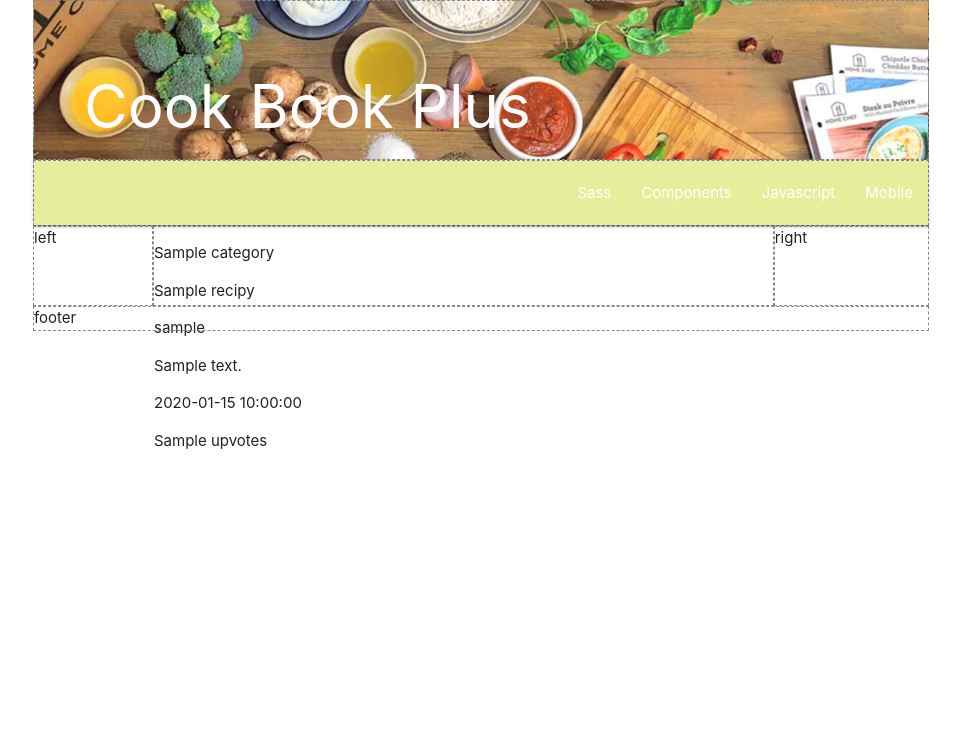
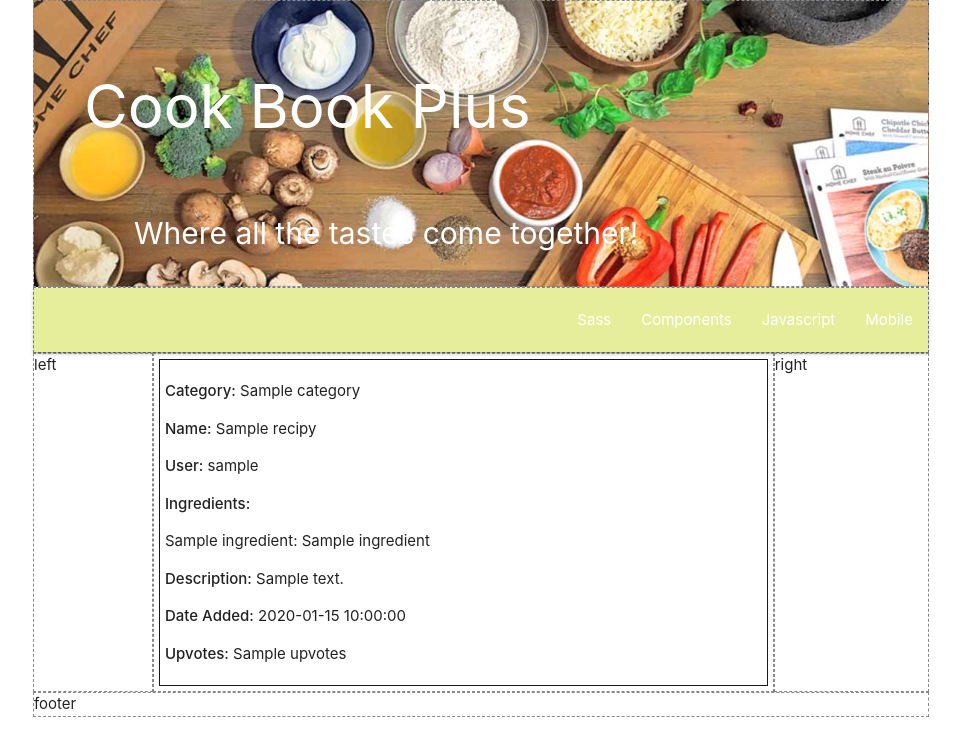
Before and after one commit to TaigaTenori/project4, a Flask app: page / in a window 1280 px wide. Shown: the top 756 px of the page, without its empty margins (159-1120 px from the left). Run offline with Flask 2, Linux system fonts and the light colour scheme; a database or web service that is not in the repository returns one stand-in record (values such as "Sample title"); some libraries are stand-ins or nearby versions.

Commit message:
Added basic recipies displaying with nested loop for ingredients

```diff
--- a/static/css/style.css
+++ b/static/css/style.css
@@ -7,7 +7,7 @@
   "left main right"
   "footer footer footer";
   grid-template-columns: 120px 4fr 1fr;
-  grid-template-rows: 160px 1fr 80px;
+  grid-template-rows: auto;
 }
 .container > div {
   border: 1px dashed #888;
@@ -24,6 +24,12 @@
 }
 .main {
   grid-area: main;
+  height: -webkit-fill-available;
+  padding: 5px;
+}
+.post {
+   border: 1px solid #181818;
+   padding: 5px;
 }
 .right {
   grid-area: right;
--- a/templates/index.html
+++ b/templates/index.html
@@ -31,14 +31,25 @@
   </div>
   <div class="left">left</div>
   <div class="main">
+
     {% for recipe in recipies %}
-      <div class="recipe">
-        <p>{{ recipe.category }}</p>
-        <p>{{ recipe.title }}</p>
-        <p>{{ recipe.username }}</p>
-        <p>{{ recipe.desc }}</p>
-        <p>{{ recipe.date_added }}</p>
-        <p>{{ recipe.upvotes }}</p>
+      <div class="post">
+        <p><strong>Category:</strong> {{ recipe.category }}</p>
+        <p><strong>Name:</strong> {{ recipe.title }}</p>
+        <p><strong>User:</strong> {{ recipe.username }}</p>
+        <p>
+          <strong>Ingredients:</strong>
+          <ul>
+          {% for k, v in recipe.ingredients.items() %}
+            <li>
+              {{ k }}: {{ v }}
+            </li>
+          {% endfor %}
+          </ul>
+        </p>
+        <p><strong>Description:</strong> {{ recipe.desc }}</p>
+        <p><strong>Date Added:</strong> {{ recipe.date_added }}</p>
+        <p><strong>Upvotes:</strong> {{ recipe.upvotes }}</p>
       </div>
     {% endfor %}
 
```
